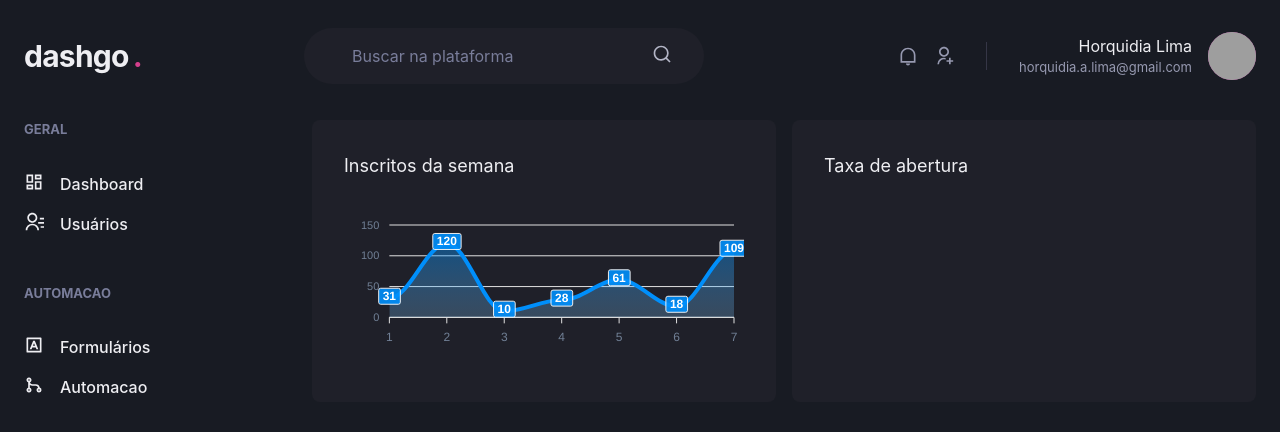
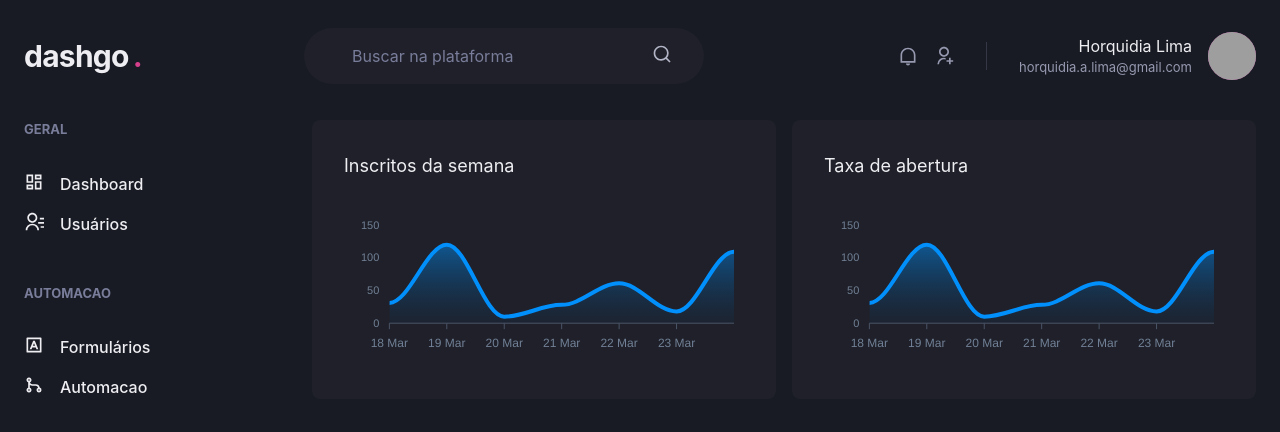
Before and after one commit to horquidia-lima/dasgo, a Next.js app: page /dashboard in a window 1280 px wide. Shown: the top 432 px of the page. Built offline with nearby package versions, Linux system fonts and the light colour scheme; grey boxes are pictures that could not be loaded.

Commit message:
pagina dashboard

```diff
--- a/src/pages/dashboard.tsx
+++ b/src/pages/dashboard.tsx
@@ -17,6 +17,42 @@ const options = {
         },
         foreColor: theme.colors.gray[500],
     },
+    grid: {
+        show: false,
+    },
+    dataLabels: {
+        enabled: false,
+    },
+    tooltip: {
+        enabled: false,
+    },
+    xaxis: {
+        type: "datetime",
+        axisBorder: {
+            color: theme.colors.gray[600]
+        },
+        axisTicks: {
+            color: theme.colors.gray[600]
+        },
+        categories: [
+            "2021-03-18T00:00:00.000Z",
+            "2021-03-19T00:00:00.000Z",
+            "2021-03-20T00:00:00.000Z",
+            "2021-03-21T00:00:00.000Z",
+            "2021-03-22T00:00:00.000Z",
+            "2021-03-23T00:00:00.000Z",
+            "2021-03-24T00:00:00.000Z",
+        ],
+    },
+    fill: {
+        opacity: 0.3,
+        type: "gradient",
+        gradient: {
+            shade: "dark",
+            opacityFrom: 0.7,
+            opacityTo: 0.3,
+        }
+    }
 }
 
 const series = [
@@ -36,6 +72,7 @@ export default function Desboard(){
                         p="8"
                         bg="gray.800"
                         borderRadius={8}
+                        pb="4"
                     >
                         <Text fontSize="lg" mb="4">Inscritos da semana</Text>
                         <Chart options={options} series={series} type="area" height={160}/>
@@ -44,8 +81,10 @@ export default function Desboard(){
                         p="8"
                         bg="gray.800"
                         borderRadius={8}
+                        pb="4"
                     >
                         <Text fontSize="lg" mb="4">Taxa de abertura</Text>
+                        <Chart options={options} series={series} type="area" height={160}/>
                     </Box>
                 </SimpleGrid>
             </Flex>
```
